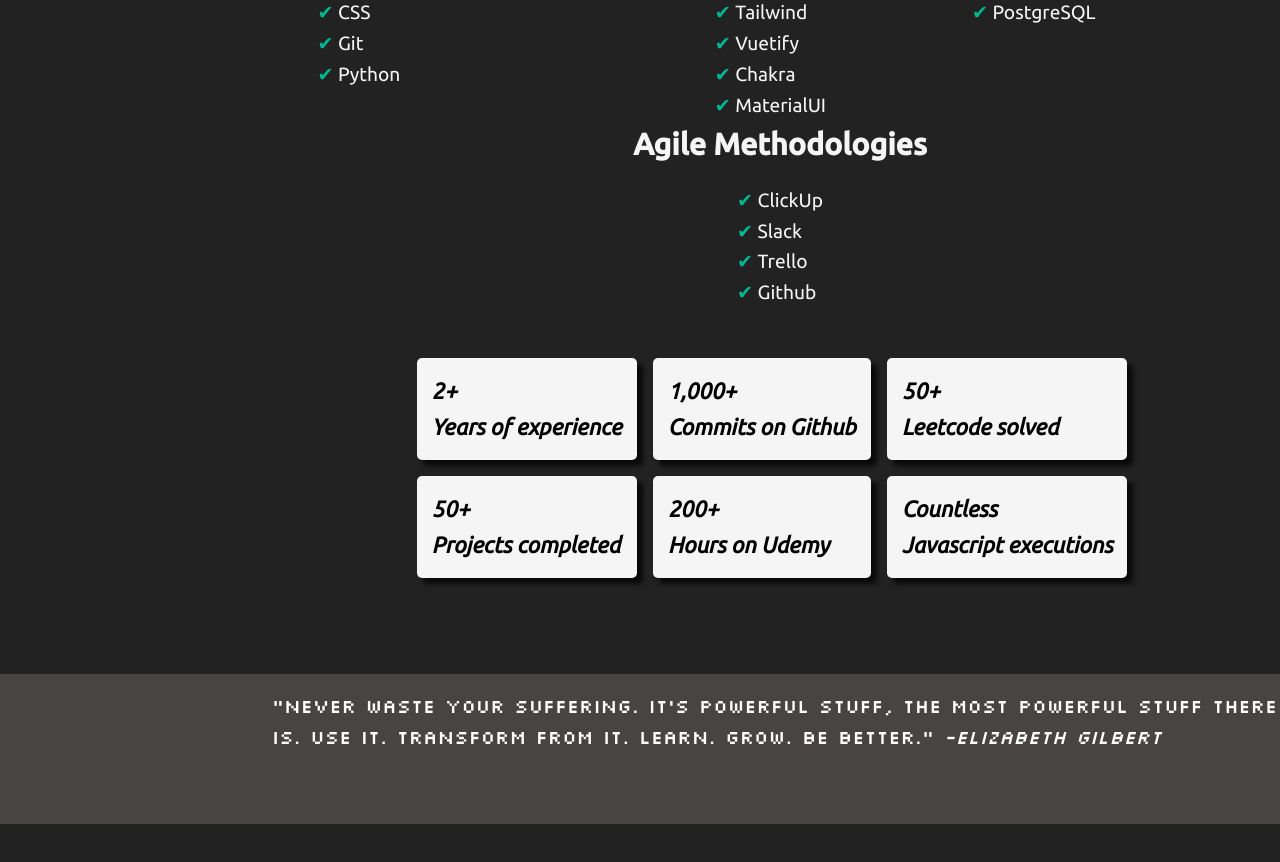
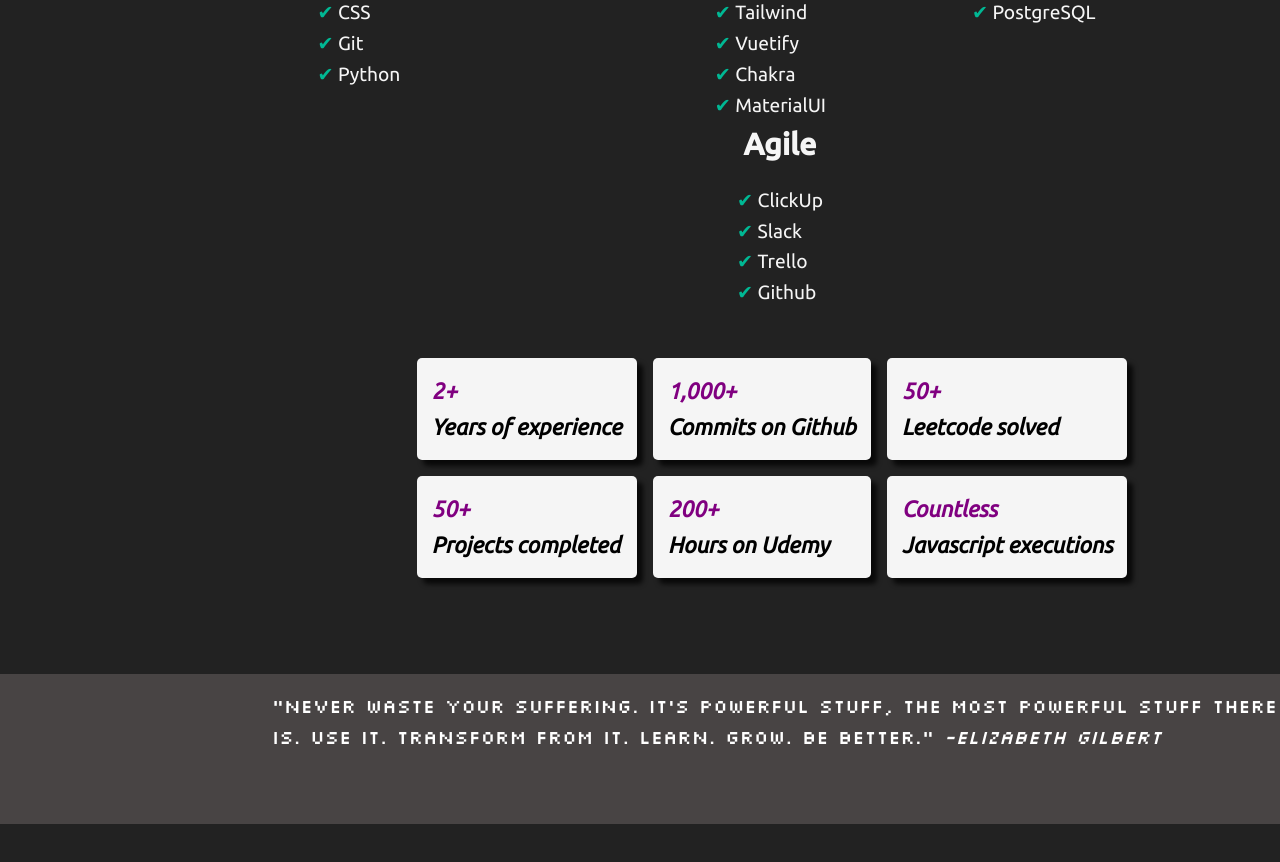
Before and after one commit to clew-bot/site, a Vue app: page / in a window 1280 px wide. Shown: the part 2300-3162 px from the top of the page. Built offline with nearby package versions, Linux system fonts and the light colour scheme.

Commit message:
fixing styles

```diff
--- a/src/components/Contact.vue
+++ b/src/components/Contact.vue
@@ -21,8 +21,6 @@
   const data = await response.json()
     console.log(data)
 };
-
-console.log(formSubmission);
 </script>
 
 <template>
@@ -55,7 +53,15 @@
     display: flex;
     flex-direction: column;
     align-items: center;
-    gap: 0;
+    justify-content: center !important;
+    gap: 0 !important;
+  }
+  .mobile-phone {
+    padding-left: 55px;
+  }
+  .input-container {
+
+    margin-bottom: 5rem;
   }
 }
 
@@ -93,9 +99,7 @@
         align-items: center;
         justify-content: center;
         color: white;
-        /* padding: 20px; */
         border-radius: 10px;
-        /* margin: 100px; */
     }
 
     .input-container {
--- a/src/components/ExpCard.vue
+++ b/src/components/ExpCard.vue
@@ -44,6 +44,24 @@
   </div>
 </template>
 <style>
+
+@media screen and (max-width: 768px) {
+  .proj-bg {
+    background-color: #606268 !important;
+    border-radius: 10px;
+    padding: 10px;
+    margin: 10px;
+    width:  100% !important;
+    height: 500px;
+    border-radius: 5px !important;
+    position: relative;
+  }
+  .proj-image {
+    width: 100% !important;
+    height: 50% !important;
+    border-radius: 10px;
+  }
+}
 
   .proj-desc {
 
--- a/src/components/MobileNav.vue
+++ b/src/components/MobileNav.vue
@@ -48,7 +48,7 @@
 <template>
   <nav>
     <div class="links-container">
-        <div class="appbar" >
+        <div class="appbar" :class="{openBar: !clicked, closedBar: clicked}">
                 <button id="mobile-btn"  @click="openNav"><img :src="mobileicon" alt=""></button>
         </div>
 
@@ -84,16 +84,26 @@
         font-family: 'Silkscreen', cursive;
     }
 
+    .openBar {
+    background: rgba(204, 196, 200, 0.964);
+    transition: all 0.5s ease-in-out;
 
+    }
+
+    .closedBar {
+        background: none;
+        transition: all 0.3s ease-in-out;
+    }
 
     .openNavigation {
         opacity: 1;
-        transition: all 0.5s ease-in-out;
+        transition: all 0.2s ease-in-out;
     }
 
     .closeNavigation {
         opacity: 0;
         transition: all 0.5s ease-in-out;
+        /* display: none; */
     }
 
     .slideInText {
--- a/src/components/Technologies.vue
+++ b/src/components/Technologies.vue
@@ -63,7 +63,7 @@
       </div>
       </div>
       <div class="col">
-        <h2>Agile Methodologies</h2>
+        <h2>Agile</h2>
         <div class="list-container">
         <p><span class="check">✔</span> ClickUp</p>
         <p><span class="check">✔</span> Slack</p>
@@ -77,32 +77,32 @@
     <div class="exp-container">
       <div class="flex-cont">
         <div class="years-bg">
-          <h2><i>2+</i></h2>
+          <h2 class="first-header"><i>2+</i></h2>
           <h2><i>Years of experience</i></h2>
         </div>
         <div class="years-bg">
-          <h2><i>50+</i></h2>
+          <h2 class="first-header"><i>50+</i></h2>
           <h2><i>Projects completed</i></h2>
         </div>
       </div>
 
       <div class="flex-cont">
         <div class="years-bg">
-          <h2><i>1,000+</i></h2>
+          <h2 class="first-header"><i>1,000+</i></h2>
           <h2><i>Commits on Github</i></h2>
         </div>
         <div class="years-bg">
-          <h2><i>200+</i></h2>
+          <h2 class="first-header"><i>200+</i></h2>
           <h2><i>Hours on Udemy</i></h2>
         </div>
       </div>
       <div class="flex-cont">
         <div class="years-bg">
-          <h2><i>50+</i></h2>
+          <h2 class="first-header"><i>50+</i></h2>
           <h2><i>Leetcode solved</i></h2>
         </div>
         <div class="years-bg">
-          <h2><i>Countless</i></h2>
+          <h2 class="first-header"><i>Countless</i></h2>
           <h2><i>Javascript executions</i></h2>
         </div>
       </div>
@@ -132,6 +132,10 @@
     }
   }
 
+  .first-header {
+    color:purple;
+  }
+
   .exp-container {
     display: flex;
     justify-content: center;
@@ -156,6 +160,17 @@
 
   .years-bg > h2 > i {
     font-weight: 600;
+
+  }
+
+  @media screen and (max-width: 768px) {
+    .years-bg {
+      padding: 5px !important;
+    }
+
+    .col {
+      padding: 1.5rem;
+    }
   }
 
   .check {
--- a/src/components/WelcomeCard.vue
+++ b/src/components/WelcomeCard.vue
@@ -221,6 +221,14 @@
     animation: fadeIn 0.3s ease-in-out forwards;
 }
 
+@media screen and (max-width: 768px) {
+  .hello-wrapper {
+    padding-top: 5rem !important;
+  }
+}
+
+
+
 .hello-wrapper {
     padding-top: 13rem;
     display: flex;
--- a/src/views/ProfileStart.vue
+++ b/src/views/ProfileStart.vue
@@ -53,18 +53,19 @@
     color: white !important;
     font-family: 'Silkscreen', cursive;
     padding-top: 1.1rem;
-    /* font-weight: bolder; */
     font-size: 1.3rem;
     font-size: 1.5vw;
-    /* letter-spacing: -4px */
   }
 
   @media screen and (max-width: 768px) {
 
+    main {
+      padding: 1rem;
+    }
+
     .quote {
       margin-left: 0px;
-      font-size: 1.4rem;
-      font-size: 2.3vw;
+      font-size: 3.3vw;
       padding-left: 1rem;
       padding-right: 1rem;
     }
```
